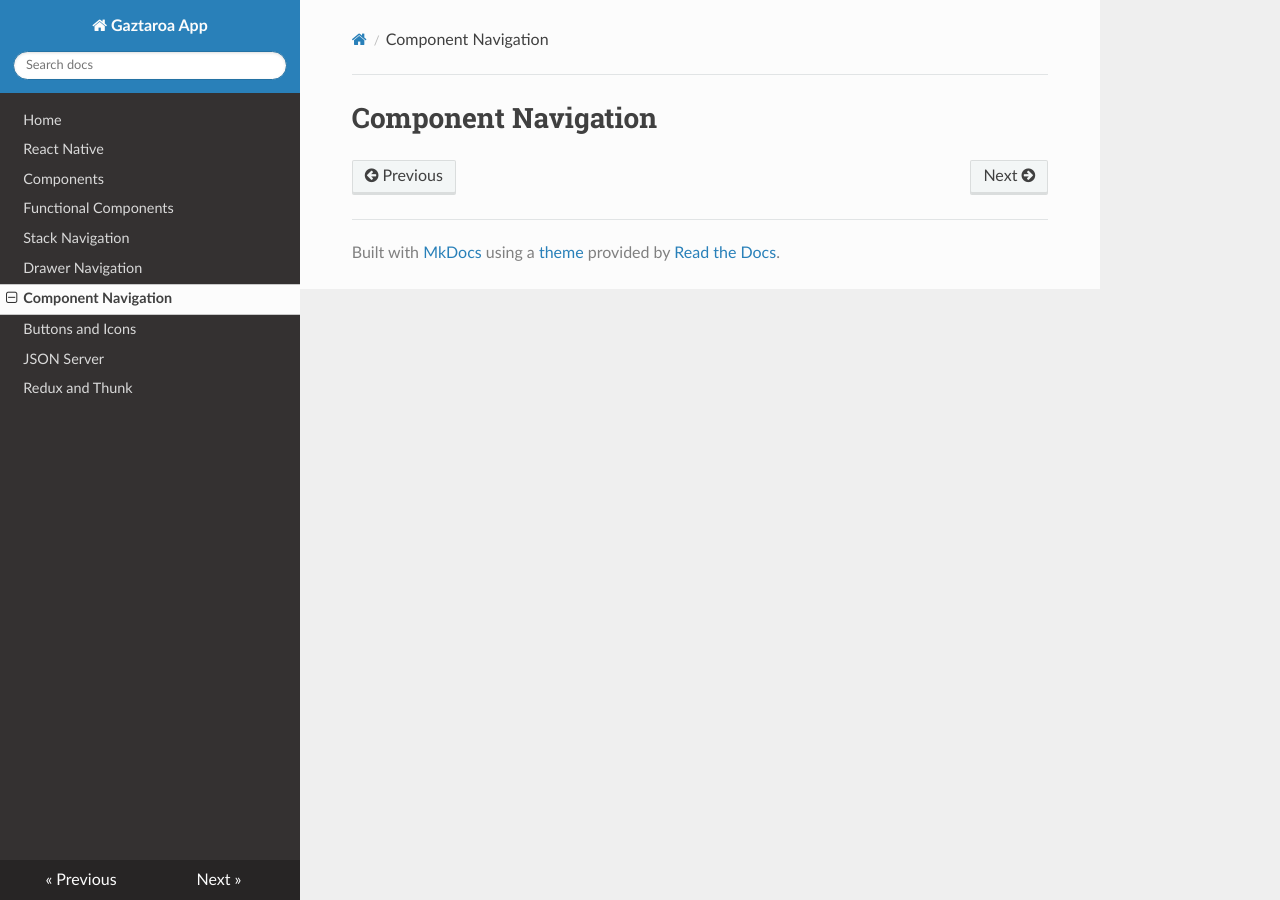
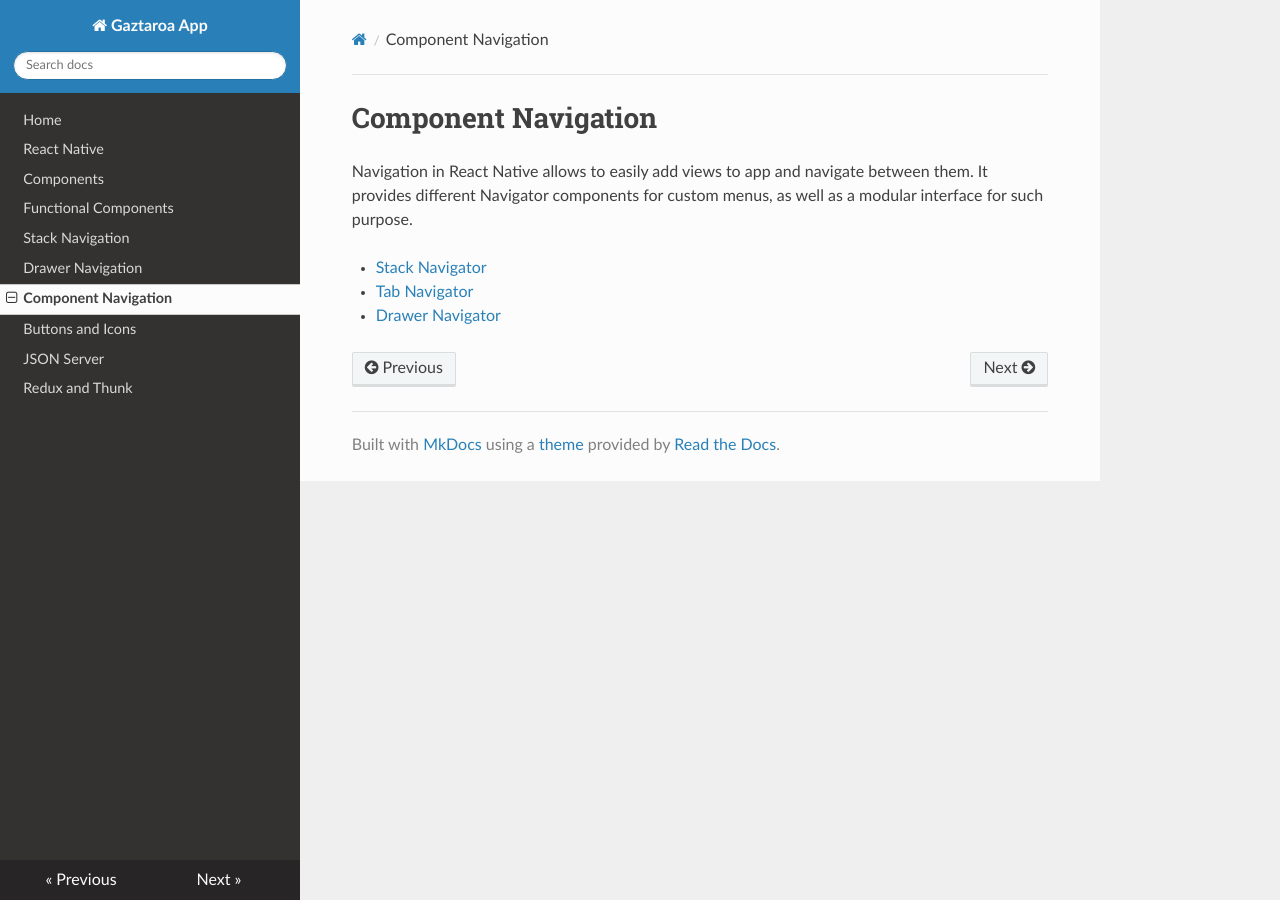
Before and after one commit to apabolleta/gaztaroa-app, an MkDocs documentation site: the page built from docs/6_component_navigation.md, in a window 1280 px wide. Built offline with MkDocs 1.6.1, drawn with Linux system fonts in a browser that asks for light colours; nearby versions of some CDN libraries.

Commit message:
[EDIT] Documentation update

```diff
--- a/docs/6_component_navigation.md
+++ b/docs/6_component_navigation.md
@@ -1 +1,7 @@
 # Component Navigation
+
+Navigation in React Native allows to easily add views to app and navigate between them. It provides different Navigator components for custom menus, as well as a modular interface for such purpose.
+
+- [Stack Navigator](https://reactnavigation.org/docs/stack-navigator/)
+- [Tab Navigator](https://reactnavigation.org/docs/tab-based-navigation/)
+- [Drawer Navigator](https://reactnavigation.org/docs/drawer-based-navigation/)
```
